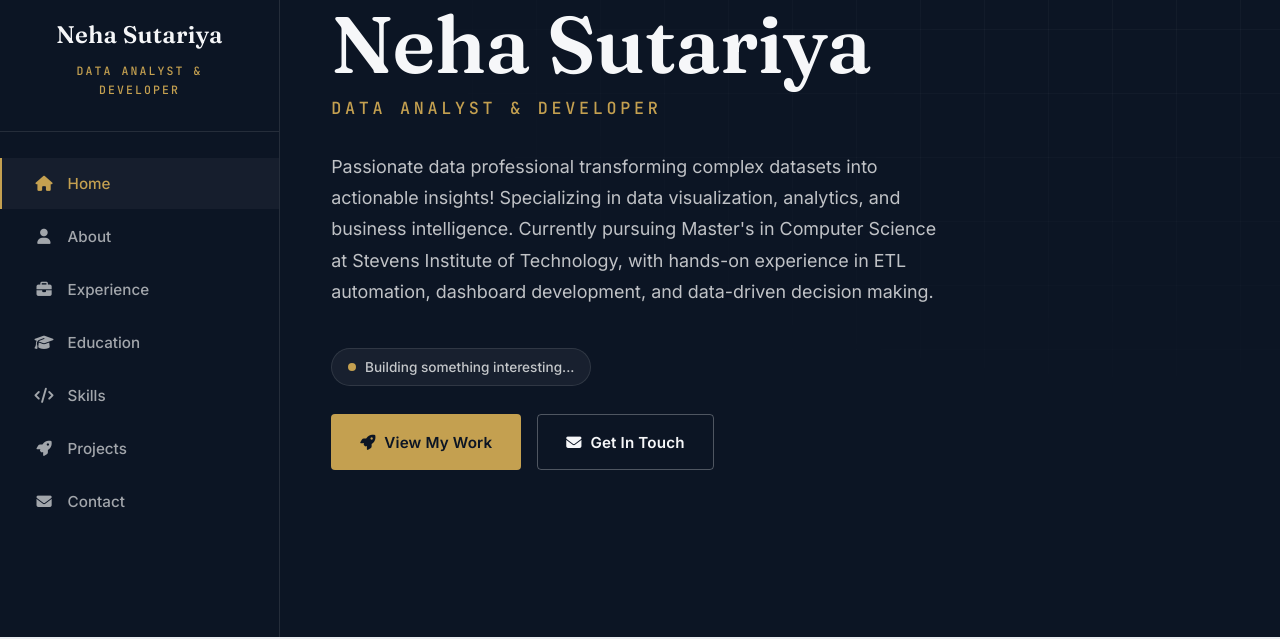
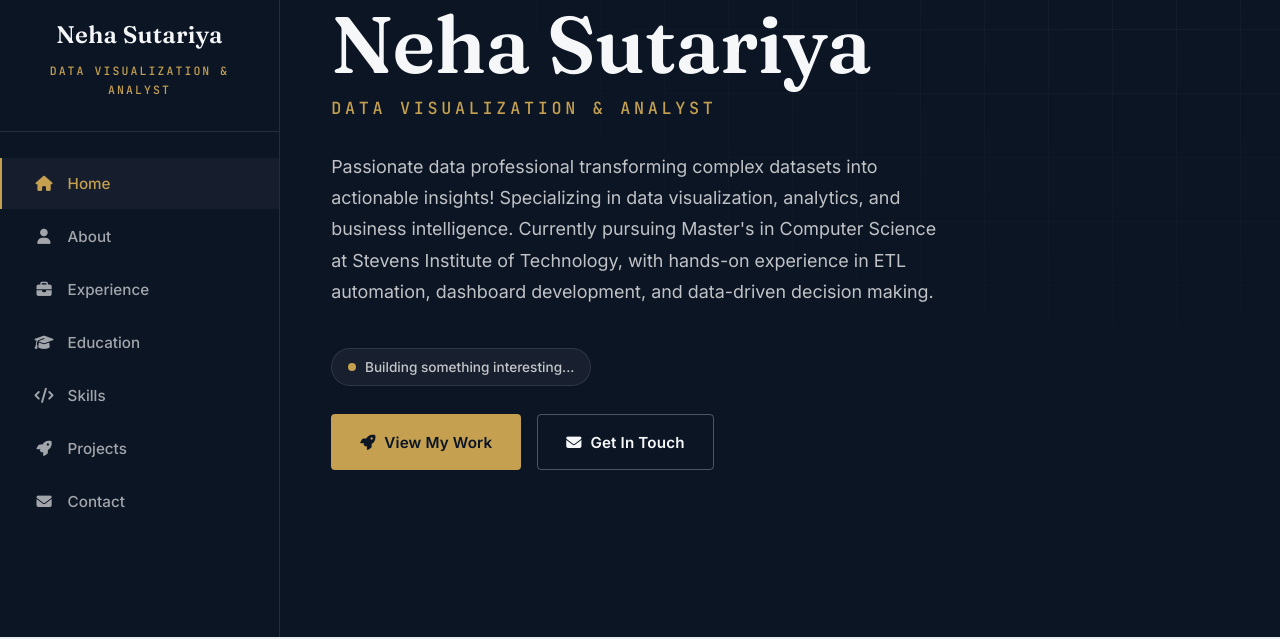
Before and after one commit to neha272/neha272.github.io, a website: page index.html in a window 1280 px wide. Shown: the part 163-802 px from the top of the page. Drawn offline with nearby package versions, Linux system fonts and the light colour scheme.

Commit message:
update portfolio

```diff
--- a/index.html
+++ b/index.html
@@ -1148,7 +1148,7 @@
                 <img src="img/profile.jpg" alt="Neha Sutariya">
         </div>
             <div class="profile-name">Neha Sutariya</div>
-            <div class="profile-title">Data Analyst & Developer</div>
+            <div class="profile-title">Data Visualization & Analyst</div>
         </div>
 
         <div class="nav-menu">
@@ -1204,7 +1204,7 @@
             <div class="container">
                 <div class="hero-content">
                     <h1 class="hero-title">Neha Sutariya</h1>
-                    <p class="hero-subtitle">Data Analyst & Developer</p>
+                    <p class="hero-subtitle">Data Visualization & Analyst</p>
                     <p class="hero-description">
                         Passionate data professional transforming complex datasets into actionable insights!
                         Specializing in data visualization, analytics, and business intelligence.
```
